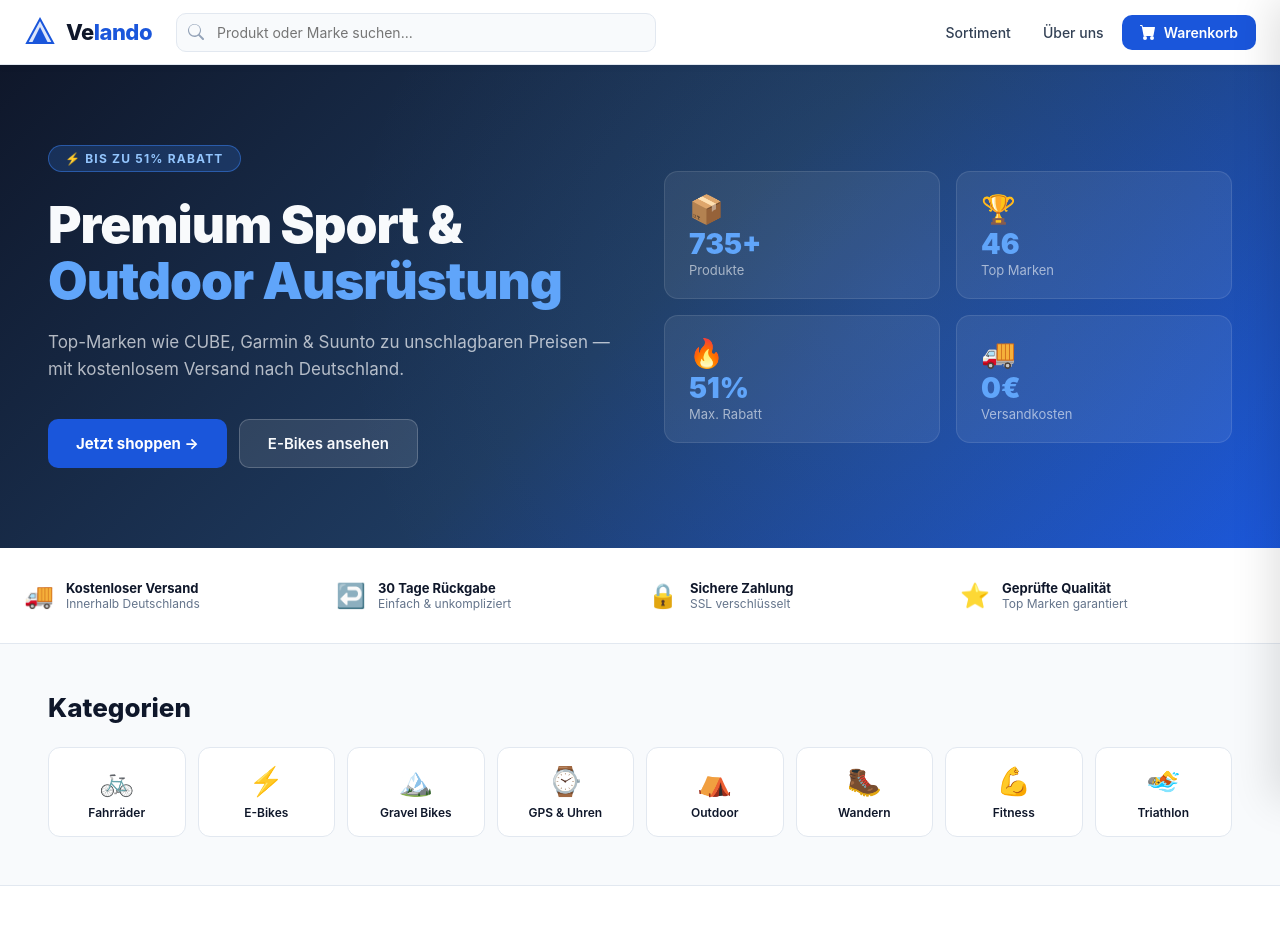
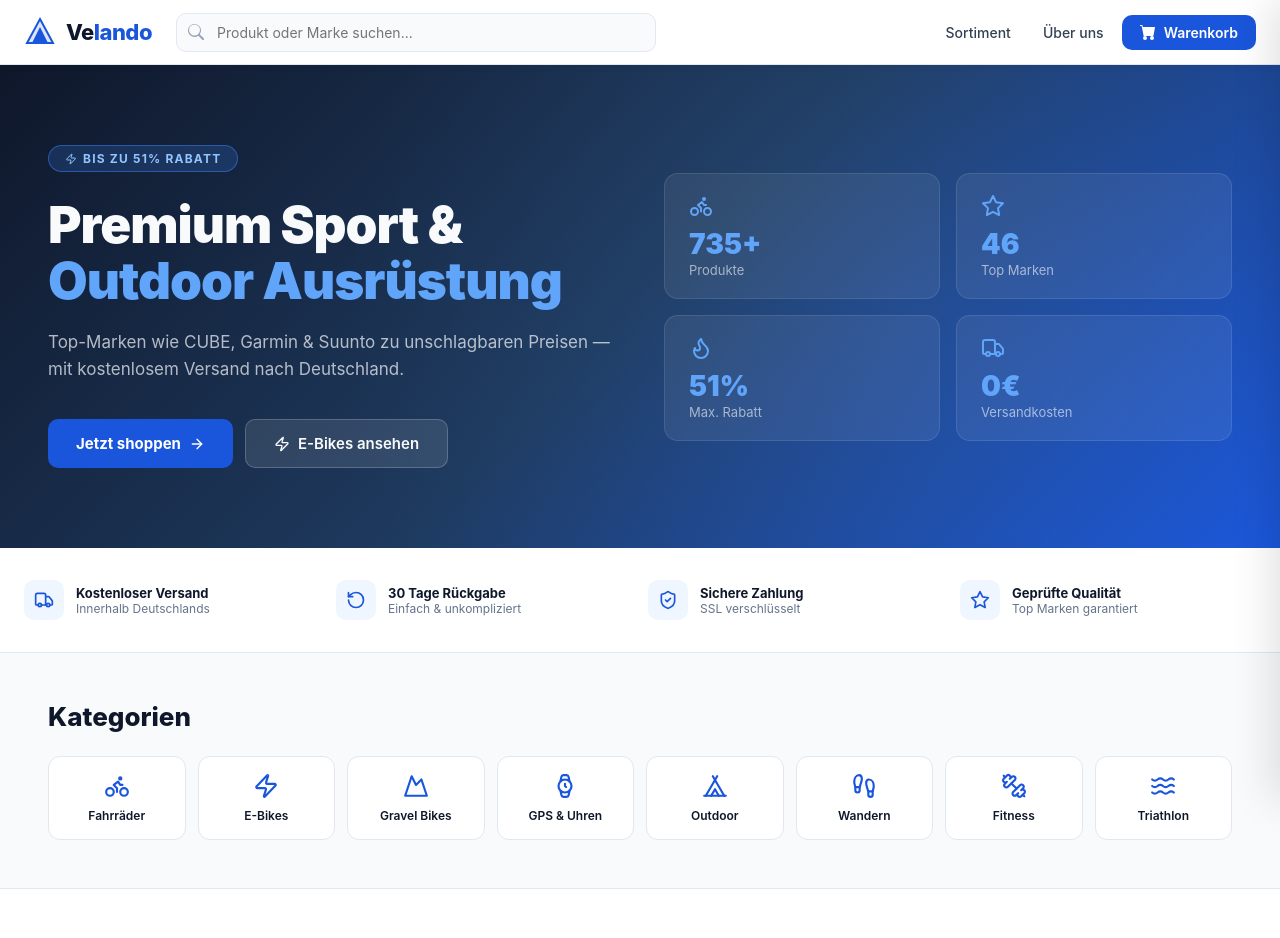
Before and after one commit to Bergerkush/velando, a Next.js app: page / in a window 1280 px wide. Shown: the top 938 px of the page. Built offline with nearby package versions, Linux system fonts and the light colour scheme.

Commit message:
Add files via upload

```diff
--- a/pages/index.js
+++ b/pages/index.js
@@ -2,23 +2,29 @@
 import Head from 'next/head'
 import Link from 'next/link'
 import { useRouter } from 'next/router'
+import {
+  Bike, Zap, Mountain, Watch, Tent, Footprints, Dumbbell, Waves,
+  Truck, RotateCcw, ShieldCheck, Star,
+  ChevronRight, Flame, ArrowRight
+} from 'lucide-react'
 import Header from '../components/Header'
 import Filters from '../components/Filters'
 import ProductCard from '../components/ProductCard'
 import Footer from '../components/Footer'
+import { useCart } from '../lib/cart'
 
 const PER_PAGE = 24
 const TOTAL_CHUNKS = 8
 
 const CATEGORIES = [
-  { label: 'Fahrräder', akt: 'Radfahren', icon: '🚲' },
-  { label: 'E-Bikes', akt: 'E-Bike', icon: '⚡' },
-  { label: 'Gravel Bikes', akt: 'Gravel Bike', icon: '🏔️' },
-  { label: 'GPS & Uhren', akt: 'Laufen', icon: '⌚' },
-  { label: 'Outdoor', akt: 'Outdoor', icon: '⛺' },
-  { label: 'Wandern', akt: 'Wandern', icon: '🥾' },
-  { label: 'Fitness', akt: 'Fitness', icon: '💪' },
-  { label: 'Triathlon', akt: 'Triathlon', icon: '🏊' },
+  { label: 'Fahrräder', akt: 'Radfahren', Icon: Bike },
+  { label: 'E-Bikes', akt: 'E-Bike', Icon: Zap },
+  { label: 'Gravel Bikes', akt: 'Gravel Bike', Icon: Mountain },
+  { label: 'GPS & Uhren', akt: 'Laufen', Icon: Watch },
+  { label: 'Outdoor', akt: 'Outdoor', Icon: Tent },
+  { label: 'Wandern', akt: 'Wandern', Icon: Footprints },
+  { label: 'Fitness', akt: 'Fitness', Icon: Dumbbell },
+  { label: 'Triathlon', akt: 'Triathlon', Icon: Waves },
 ]
 
 const TOP_BRANDS = [
@@ -26,11 +32,11 @@
   'Trek Bikes', 'SCOTT Bikes', 'Polar', 'Osprey'
 ]
 
-const TRUST_ICONS = [
-  { icon: '🚚', title: 'Kostenloser Versand', desc: 'Innerhalb Deutschlands' },
-  { icon: '↩️', title: '30 Tage Rückgabe', desc: 'Einfach & unkompliziert' },
-  { icon: '🔒', title: 'Sichere Zahlung', desc: 'SSL verschlüsselt' },
-  { icon: '⭐', title: 'Geprüfte Qualität', desc: 'Top Marken garantiert' },
+const TRUST_ITEMS = [
+  { Icon: Truck, title: 'Kostenloser Versand', desc: 'Innerhalb Deutschlands' },
+  { Icon: RotateCcw, title: '30 Tage Rückgabe', desc: 'Einfach & unkompliziert' },
+  { Icon: ShieldCheck, title: 'Sichere Zahlung', desc: 'SSL verschlüsselt' },
+  { Icon: Star, title: 'Geprüfte Qualität', desc: 'Top Marken garantiert' },
 ]
 
 function formatPrice(p) {
@@ -74,7 +80,6 @@
     return [...s].sort()
   }, [products])
 
-  // Товары дня — топ скидки
   const dealsOfDay = useMemo(() => {
     return [...products]
       .filter(p => p.price > 0 && p.new_price > 0)
@@ -141,21 +146,13 @@
 
       <Header onSearch={v => { setSearch(v); setShowCatalog(true) }} searchValue={search} />
 
-      {/* ===== HERO ===== */}
-      <section style={{
-        background: 'linear-gradient(135deg, #0f172a 0%, #1e3a5f 50%, #1a56db 100%)',
-        padding: '80px 24px',
-        position: 'relative',
-        overflow: 'hidden'
-      }}>
-        <div style={{
-          position: 'absolute', inset: 0,
-          backgroundImage: 'radial-gradient(circle at 70% 50%, rgba(96,165,250,0.1) 0%, transparent 60%)'
-        }} />
+      {/* HERO */}
+      <section style={{ background: 'linear-gradient(135deg, #0f172a 0%, #1e3a5f 50%, #1a56db 100%)', padding: '80px 24px', position: 'relative', overflow: 'hidden' }}>
+        <div style={{ position: 'absolute', inset: 0, backgroundImage: 'radial-gradient(circle at 70% 50%, rgba(96,165,250,0.1) 0%, transparent 60%)' }} />
         <div className="container" style={{ position: 'relative', display: 'grid', gridTemplateColumns: '1fr 1fr', gap: 48, alignItems: 'center' }}>
           <div>
-            <div style={{ display: 'inline-block', background: 'rgba(59,130,246,0.2)', border: '1px solid rgba(59,130,246,0.5)', color: '#93c5fd', padding: '5px 16px', borderRadius: 20, fontSize: 12, fontWeight: 700, letterSpacing: '1.2px', textTransform: 'uppercase', marginBottom: 24 }}>
-              ⚡ Bis zu 51% Rabatt
+            <div style={{ display: 'inline-flex', alignItems: 'center', gap: 6, background: 'rgba(59,130,246,0.2)', border: '1px solid rgba(59,130,246,0.5)', color: '#93c5fd', padding: '5px 16px', borderRadius: 20, fontSize: 12, fontWeight: 700, letterSpacing: '1.2px', textTransform: 'uppercase', marginBottom: 24 }}>
+              <Zap size={12} /> Bis zu 51% Rabatt
             </div>
             <h1 style={{ fontSize: 'clamp(36px, 4vw, 56px)', fontWeight: 900, color: '#f8fafc', lineHeight: 1.1, marginBottom: 20, letterSpacing: '-1px' }}>
               Premium Sport &<br /><span style={{ color: '#60a5fa' }}>Outdoor Ausrüstung</span>
@@ -164,30 +161,25 @@
               Top-Marken wie CUBE, Garmin & Suunto zu unschlagbaren Preisen — mit kostenlosem Versand nach Deutschland.
             </p>
             <div style={{ display: 'flex', gap: 12 }}>
-              <button
-                onClick={() => { setShowCatalog(true); setTimeout(() => document.getElementById('catalog')?.scrollIntoView({ behavior: 'smooth' }), 100) }}
-                style={{ padding: '14px 28px', background: '#1a56db', color: '#fff', border: 'none', borderRadius: 10, fontSize: 15, fontWeight: 700, cursor: 'pointer' }}
-              >
-                Jetzt shoppen →
+              <button onClick={() => { setShowCatalog(true); setTimeout(() => document.getElementById('catalog')?.scrollIntoView({ behavior: 'smooth' }), 100) }}
+                style={{ display: 'flex', alignItems: 'center', gap: 8, padding: '14px 28px', background: '#1a56db', color: '#fff', border: 'none', borderRadius: 10, fontSize: 15, fontWeight: 700, cursor: 'pointer' }}>
+                Jetzt shoppen <ArrowRight size={16} />
               </button>
-              <button
-                onClick={() => selectCategory('E-Bike')}
-                style={{ padding: '14px 28px', background: 'rgba(255,255,255,0.1)', color: '#f8fafc', border: '1px solid rgba(255,255,255,0.2)', borderRadius: 10, fontSize: 15, fontWeight: 600, cursor: 'pointer' }}
-              >
-                E-Bikes ansehen
+              <button onClick={() => selectCategory('E-Bike')}
+                style={{ display: 'flex', alignItems: 'center', gap: 8, padding: '14px 28px', background: 'rgba(255,255,255,0.1)', color: '#f8fafc', border: '1px solid rgba(255,255,255,0.2)', borderRadius: 10, fontSize: 15, fontWeight: 600, cursor: 'pointer' }}>
+                <Zap size={16} /> E-Bikes ansehen
               </button>
             </div>
           </div>
-          {/* Stats */}
           <div style={{ display: 'grid', gridTemplateColumns: '1fr 1fr', gap: 16 }}>
             {[
-              { num: '735+', label: 'Produkte', icon: '📦' },
-              { num: '46', label: 'Top Marken', icon: '🏆' },
-              { num: '51%', label: 'Max. Rabatt', icon: '🔥' },
-              { num: '0€', label: 'Versandkosten', icon: '🚚' },
+              { num: '735+', label: 'Produkte', Icon: Bike },
+              { num: '46', label: 'Top Marken', Icon: Star },
+              { num: '51%', label: 'Max. Rabatt', Icon: Flame },
+              { num: '0€', label: 'Versandkosten', Icon: Truck },
             ].map(s => (
               <div key={s.label} style={{ background: 'rgba(255,255,255,0.07)', borderRadius: 14, padding: '20px 24px', border: '1px solid rgba(255,255,255,0.1)' }}>
-                <div style={{ fontSize: 28, marginBottom: 4 }}>{s.icon}</div>
+                <s.Icon size={24} color="#60a5fa" style={{ marginBottom: 8 }} />
                 <div style={{ fontSize: 28, fontWeight: 900, color: '#60a5fa', lineHeight: 1 }}>{s.num}</div>
                 <div style={{ fontSize: 13, color: 'rgba(248,250,252,0.6)', marginTop: 4 }}>{s.label}</div>
               </div>
@@ -196,76 +188,55 @@
         </div>
       </section>
 
-      {/* ===== TRUST ICONS ===== */}
+      {/* TRUST */}
       <section style={{ background: '#fff', borderBottom: '1px solid #e2e8f0' }}>
         <div className="container" style={{ padding: '20px 24px', display: 'grid', gridTemplateColumns: 'repeat(4, 1fr)', gap: 16 }}>
-          {TRUST_ICONS.map(t => (
-            <div key={t.title} style={{ display: 'flex', alignItems: 'center', gap: 12, padding: '12px 0' }}>
-              <span style={{ fontSize: 24 }}>{t.icon}</span>
+          {TRUST_ITEMS.map(({ Icon, title, desc }) => (
+            <div key={title} style={{ display: 'flex', alignItems: 'center', gap: 12, padding: '12px 0' }}>
+              <div style={{ width: 40, height: 40, background: '#eff6ff', borderRadius: 10, display: 'flex', alignItems: 'center', justifyContent: 'center', flexShrink: 0 }}>
+                <Icon size={20} color="#1a56db" />
+              </div>
               <div>
-                <div style={{ fontSize: 13, fontWeight: 700, color: '#0f172a' }}>{t.title}</div>
-                <div style={{ fontSize: 12, color: '#64748b' }}>{t.desc}</div>
+                <div style={{ fontSize: 13, fontWeight: 700, color: '#0f172a' }}>{title}</div>
+                <div style={{ fontSize: 12, color: '#64748b' }}>{desc}</div>
               </div>
             </div>
           ))}
         </div>
       </section>
 
-      {/* ===== CATEGORIES ===== */}
+      {/* CATEGORIES */}
       <section style={{ background: '#f8fafc', padding: '48px 24px' }}>
         <div className="container">
-          <h2 style={{ fontSize: 26, fontWeight: 800, color: '#0f172a', marginBottom: 24 }}>
-            Kategorien
-          </h2>
+          <h2 style={{ fontSize: 26, fontWeight: 800, color: '#0f172a', marginBottom: 24 }}>Kategorien</h2>
           <div style={{ display: 'grid', gridTemplateColumns: 'repeat(8, 1fr)', gap: 12 }}>
-            {CATEGORIES.map(cat => (
-              <button
-                key={cat.akt}
-                onClick={() => selectCategory(cat.akt)}
-                style={{
-                  background: activeCategory === cat.akt ? '#1a56db' : '#fff',
-                  color: activeCategory === cat.akt ? '#fff' : '#0f172a',
-                  border: `1.5px solid ${activeCategory === cat.akt ? '#1a56db' : '#e2e8f0'}`,
-                  borderRadius: 12,
-                  padding: '16px 8px',
-                  cursor: 'pointer',
-                  transition: 'all 0.2s',
-                  display: 'flex',
-                  flexDirection: 'column',
-                  alignItems: 'center',
-                  gap: 8,
-                  boxShadow: activeCategory === cat.akt ? '0 4px 16px rgba(26,86,219,0.25)' : 'none'
-                }}
-              >
-                <span style={{ fontSize: 28 }}>{cat.icon}</span>
-                <span style={{ fontSize: 12, fontWeight: 600, textAlign: 'center', lineHeight: 1.2 }}>{cat.label}</span>
+            {CATEGORIES.map(({ label, akt, Icon }) => (
+              <button key={akt} onClick={() => selectCategory(akt)} style={{
+                background: activeCategory === akt ? '#1a56db' : '#fff',
+                color: activeCategory === akt ? '#fff' : '#0f172a',
+                border: `1.5px solid ${activeCategory === akt ? '#1a56db' : '#e2e8f0'}`,
+                borderRadius: 12, padding: '16px 8px', cursor: 'pointer', transition: 'all 0.2s',
+                display: 'flex', flexDirection: 'column', alignItems: 'center', gap: 10,
+                boxShadow: activeCategory === akt ? '0 4px 16px rgba(26,86,219,0.25)' : 'none'
+              }}>
+                <Icon size={26} color={activeCategory === akt ? '#fff' : '#1a56db'} />
+                <span style={{ fontSize: 12, fontWeight: 600, textAlign: 'center', lineHeight: 1.2 }}>{label}</span>
               </button>
             ))}
           </div>
         </div>
       </section>
 
-      {/* ===== TOP BRANDS ===== */}
+      {/* TOP BRANDS */}
       <section style={{ background: '#fff', padding: '48px 24px', borderTop: '1px solid #e2e8f0' }}>
         <div className="container">
           <h2 style={{ fontSize: 26, fontWeight: 800, color: '#0f172a', marginBottom: 8 }}>Top Marken</h2>
           <p style={{ color: '#64748b', fontSize: 14, marginBottom: 28 }}>Geprüfte Qualität von führenden Herstellern</p>
           <div style={{ display: 'flex', gap: 12, flexWrap: 'wrap' }}>
             {TOP_BRANDS.map(brand => (
-              <button
-                key={brand}
+              <button key={brand}
                 onClick={() => { setFilters(f => ({ ...f, brands: [brand] })); setShowCatalog(true); setTimeout(() => document.getElementById('catalog')?.scrollIntoView({ behavior: 'smooth' }), 100) }}
-                style={{
-                  padding: '10px 20px',
-                  background: '#f8fafc',
-                  border: '1.5px solid #e2e8f0',
-                  borderRadius: 24,
-                  fontSize: 14,
-                  fontWeight: 700,
-                  color: '#334155',
-                  cursor: 'pointer',
-                  transition: 'all 0.2s'
-                }}
+                style={{ padding: '10px 20px', background: '#f8fafc', border: '1.5px solid #e2e8f0', borderRadius: 24, fontSize: 14, fontWeight: 700, color: '#334155', cursor: 'pointer', transition: 'all 0.2s' }}
                 onMouseEnter={e => { e.currentTarget.style.borderColor = '#1a56db'; e.currentTarget.style.color = '#1a56db'; e.currentTarget.style.background = '#eff6ff' }}
                 onMouseLeave={e => { e.currentTarget.style.borderColor = '#e2e8f0'; e.currentTarget.style.color = '#334155'; e.currentTarget.style.background = '#f8fafc' }}
               >
@@ -276,52 +247,46 @@
         </div>
       </section>
 
-      {/* ===== DEALS OF DAY ===== */}
+      {/* DEALS */}
       {!showCatalog && dealsOfDay.length > 0 && (
         <section style={{ background: '#f8fafc', padding: '48px 24px', borderTop: '1px solid #e2e8f0' }}>
           <div className="container">
             <div style={{ display: 'flex', justifyContent: 'space-between', alignItems: 'center', marginBottom: 24 }}>
               <div>
-                <h2 style={{ fontSize: 26, fontWeight: 800, color: '#0f172a', marginBottom: 4 }}>🔥 Angebote des Tages</h2>
+                <div style={{ display: 'flex', alignItems: 'center', gap: 10, marginBottom: 4 }}>
+                  <Flame size={22} color="#ef4444" />
+                  <h2 style={{ fontSize: 26, fontWeight: 800, color: '#0f172a' }}>Angebote des Tages</h2>
+                </div>
                 <p style={{ color: '#64748b', fontSize: 14 }}>Die größten Rabatte — nur für kurze Zeit</p>
               </div>
-              <button
-                onClick={() => { setSort('discount'); setShowCatalog(true); setTimeout(() => document.getElementById('catalog')?.scrollIntoView({ behavior: 'smooth' }), 100) }}
-                style={{ padding: '9px 18px', background: 'none', border: '1.5px solid #1a56db', borderRadius: 9, color: '#1a56db', fontSize: 13, fontWeight: 600, cursor: 'pointer' }}
-              >
-                Alle Angebote →
+              <button onClick={() => { setSort('discount'); setShowCatalog(true); setTimeout(() => document.getElementById('catalog')?.scrollIntoView({ behavior: 'smooth' }), 100) }}
+                style={{ display: 'flex', alignItems: 'center', gap: 6, padding: '9px 18px', background: 'none', border: '1.5px solid #1a56db', borderRadius: 9, color: '#1a56db', fontSize: 13, fontWeight: 600, cursor: 'pointer' }}>
+                Alle Angebote <ChevronRight size={14} />
               </button>
             </div>
             <div style={{ display: 'grid', gridTemplateColumns: 'repeat(auto-fill, minmax(220px, 1fr))', gap: 16 }}>
-              {dealsOfDay.map(p => (
-                <DealCard key={p.id} product={p} />
-              ))}
+              {dealsOfDay.map(p => <DealCard key={p.id} product={p} />)}
             </div>
           </div>
         </section>
       )}
 
-      {/* ===== CATALOG ===== */}
+      {/* CATALOG */}
       <section id="catalog" style={{ background: '#f8fafc', padding: '48px 24px', borderTop: '1px solid #e2e8f0' }}>
         <div className="container">
           {!showCatalog && (
-            <div style={{ textAlign: 'center', marginBottom: 32 }}>
-              <h2 style={{ fontSize: 26, fontWeight: 800, color: '#0f172a', marginBottom: 8 }}>Alle Produkte</h2>
+            <div style={{ marginBottom: 32 }}>
+              <h2 style={{ fontSize: 26, fontWeight: 800, color: '#0f172a', marginBottom: 4 }}>Alle Produkte</h2>
               <p style={{ color: '#64748b', fontSize: 14 }}>Entdecke unser gesamtes Sortiment</p>
             </div>
           )}
-
           <div style={{ display: 'flex', gap: 36, alignItems: 'flex-start' }}>
             <div style={{ position: 'sticky', top: 80, flexShrink: 0 }}>
-              <Filters
-                brands={ALL_BRANDS}
-                aktivitaeten={ALL_AKTIVITAETEN}
-                filters={filters}
-                onChange={f => { setFilters(f); setPage(1); setShowCatalog(true) }}
-              />
+              <Filters brands={ALL_BRANDS} aktivitaeten={ALL_AKTIVITAETEN} filters={filters}
+                onChange={f => { setFilters(f); setPage(1); setShowCatalog(true) }} />
               {(filters.brands.length > 0 || filters.aktivitaeten.length > 0 || activeCategory) && (
-                <button onClick={resetToHome} style={{ width: '100%', marginTop: 12, padding: '10px', background: 'none', border: '1.5px solid #e2e8f0', borderRadius: 8, color: '#64748b', fontSize: 13, cursor: 'pointer' }}>
-                  ← Zur Startseite
+                <button onClick={resetToHome} style={{ width: '100%', marginTop: 12, padding: '10px', background: 'none', border: '1.5px solid #e2e8f0', borderRadius: 8, color: '#64748b', fontSize: 13, cursor: 'pointer', display: 'flex', alignItems: 'center', justifyContent: 'center', gap: 6 }}>
+                  <RotateCcw size={13} /> Zur Startseite
                 </button>
               )}
             </div>
@@ -329,12 +294,8 @@
             <div style={{ flex: 1, minWidth: 0 }}>
               <div style={{ display: 'flex', justifyContent: 'space-between', alignItems: 'center', marginBottom: 24 }}>
                 <div>
-                  <h3 style={{ fontSize: 20, fontWeight: 800, color: '#0f172a' }}>
-                    {activeCategory || 'Alle Produkte'}
-                  </h3>
-                  <span style={{ fontSize: 13, color: '#64748b' }}>
-                    {loading ? 'Wird geladen...' : `${filtered.length} Produkte gefunden`}
-                  </span>
+                  <h3 style={{ fontSize: 20, fontWeight: 800, color: '#0f172a' }}>{activeCategory || 'Alle Produkte'}</h3>
+                  <span style={{ fontSize: 13, color: '#64748b' }}>{loading ? 'Wird geladen...' : `${filtered.length} Produkte gefunden`}</span>
                 </div>
                 <select value={sort} onChange={e => setSort(e.target.value)} style={{ padding: '9px 14px', border: '1.5px solid #e2e8f0', borderRadius: 9, fontSize: 13, color: '#334155', outline: 'none', background: '#fff', cursor: 'pointer' }}>
                   <option value="default">Sortierung</option>
@@ -360,7 +321,7 @@
                 </div>
               ) : paginated.length === 0 ? (
                 <div style={{ textAlign: 'center', padding: '80px 0', color: '#94a3b8' }}>
-                  <div style={{ fontSize: 48, marginBottom: 12 }}>🔍</div>
+                  <Mountain size={48} color="#e2e8f0" style={{ margin: '0 auto 12px' }} />
                   <h3 style={{ fontSize: 20, color: '#334155', marginBottom: 8 }}>Keine Produkte gefunden</h3>
                   <p>Versuche andere Filter</p>
                 </div>
@@ -396,7 +357,7 @@
 }
 
 function DealCard({ product }) {
-  const { addItem } = require('../lib/cart').useCart()
+  const { addItem } = useCart()
   const discount = product.price > 0 ? Math.round((1 - product.new_price / product.price) * 100) : 0
   const fallback = `https://via.placeholder.com/300x300/eff6ff/1a56db?text=${encodeURIComponent(product.brand || '')}`
 
@@ -404,8 +365,7 @@
     <Link href={`/product/${product.id}`} style={{ textDecoration: 'none' }}>
       <div style={{ background: '#fff', borderRadius: 14, overflow: 'hidden', border: '1px solid #e2e8f0', transition: 'transform 0.2s, box-shadow 0.2s', cursor: 'pointer' }}
         onMouseEnter={e => { e.currentTarget.style.transform = 'translateY(-3px)'; e.currentTarget.style.boxShadow = '0 8px 32px rgba(26,86,219,0.12)' }}
-        onMouseLeave={e => { e.currentTarget.style.transform = 'translateY(0)'; e.currentTarget.style.boxShadow = 'none' }}
-      >
+        onMouseLeave={e => { e.currentTarget.style.transform = 'translateY(0)'; e.currentTarget.style.boxShadow = 'none' }}>
         <div style={{ position: 'relative', aspectRatio: '1', background: '#f8fafc' }}>
           <img src={product.img || fallback} alt={product.name} onError={e => e.target.src = fallback}
             style={{ width: '100%', height: '100%', objectFit: 'contain', padding: 12 }} />
@@ -422,10 +382,8 @@
             <span style={{ fontSize: 18, fontWeight: 800, color: '#0f172a' }}>{formatPrice(product.new_price)}</span>
             {product.price > product.new_price && <span style={{ fontSize: 12, color: '#94a3b8', textDecoration: 'line-through' }}>{formatPrice(product.price)}</span>}
           </div>
-          <button
-            onClick={e => { e.preventDefault(); addItem(product) }}
-            style={{ width: '100%', padding: '9px', background: '#0f172a', color: '#fff', border: 'none', borderRadius: 8, fontSize: 12, fontWeight: 600, cursor: 'pointer' }}
-          >
+          <button onClick={e => { e.preventDefault(); addItem(product) }}
+            style={{ width: '100%', padding: '9px', background: '#0f172a', color: '#fff', border: 'none', borderRadius: 8, fontSize: 12, fontWeight: 600, cursor: 'pointer' }}>
             In den Warenkorb
           </button>
         </div>
```
